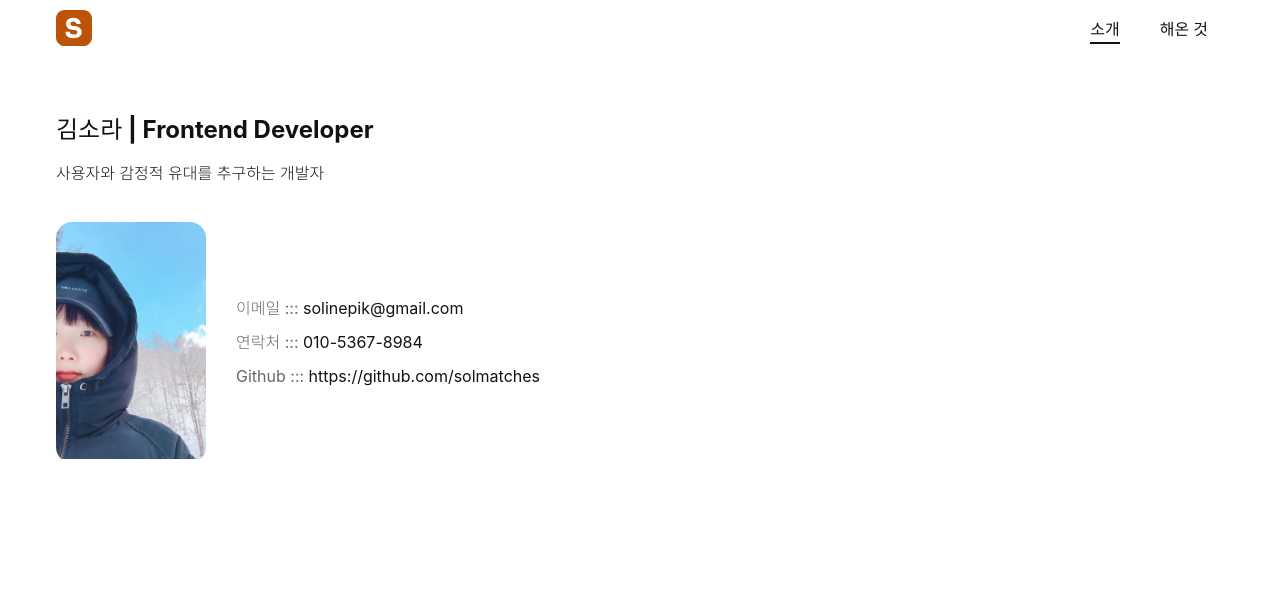
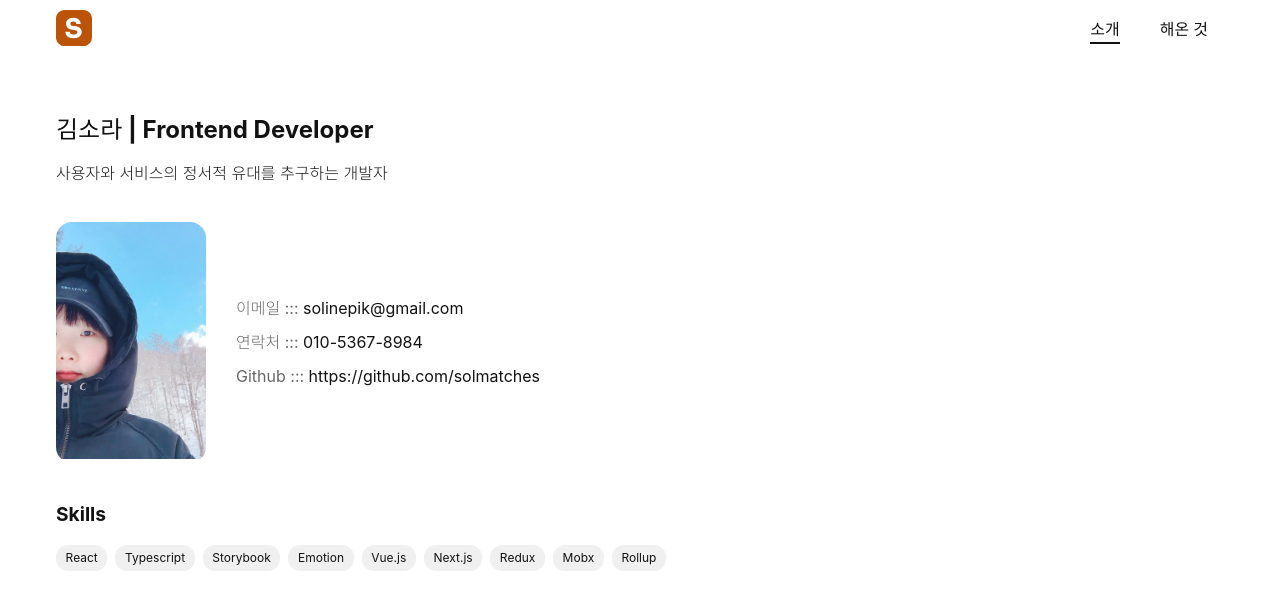
Before and after one commit to solmatches/resume, a React (Create React App) app: page /#/ in a window 1280 px wide. Shown: the top 610 px of the page. Built offline with nearby package versions, Linux system fonts and the light colour scheme.

Commit message:
feat: Skills 컴포넌트 추가
업무에서 사용했던 기술 소개

```diff
--- a/src/pages/main/index.tsx
+++ b/src/pages/main/index.tsx
@@ -1,6 +1,7 @@
 import styled from '@emotion/styled';
 import React, { FC } from 'react';
 import Profile from './profile';
+import Skills from './skills';
 
 const Wrapper = styled.section`
     padding: 1.6rem;
@@ -14,8 +15,9 @@ const Main: FC = () => {
     return (
         <Wrapper>
             <h1>김소라 | Frontend Developer</h1>
-            <p>사용자와 감정적 유대를 추구하는 개발자</p>
+            <p>사용자와 서비스의 정서적 유대를 추구하는 개발자</p>
             <Profile />
+            <Skills />
         </Wrapper>
     );
 };
--- /dev/null
+++ b/src/pages/main/skills.tsx
@@ -0,0 +1,56 @@
+import styled from '@emotion/styled';
+import React, { FC } from 'react';
+import { THEME_COLOR } from '~/global-styles/constants';
+
+const SKILLS: string[] = [
+    'React',
+    'Typescript',
+    'Storybook',
+    'Emotion',
+    'Vue.js',
+    'Next.js',
+    'Redux',
+    'Mobx',
+    'Rollup',
+];
+
+const Wrapper = styled.article`
+    margin-top: 4rem;
+`;
+const Subject = styled.h2`
+    margin-bottom: 2rem;
+    font-size: 1.2em;
+`;
+const Chips = styled.div`
+    display: flex;
+    flex-wrap: wrap;
+    gap: 0.8rem;
+`;
+
+const Chip = styled.div`
+    display: inline-block;
+    padding: 0.5em 0.8em;
+    border-radius: 1em;
+    background: ${THEME_COLOR.mono1};
+    font-size: 1.2rem;
+    transition: transform 0.3s;
+
+    &:hover {
+        transform: scale(1.15);
+    }
+`;
+
+const Skills: FC = () => {
+    return (
+        <Wrapper>
+            <Subject>Skills</Subject>
+            <Chips>
+                {SKILLS.map((skill) => (
+                    <Chip key={skill}>{skill}</Chip>
+                ))}
+            </Chips>
+        </Wrapper>
+    );
+};
+
+export default Skills;
```
